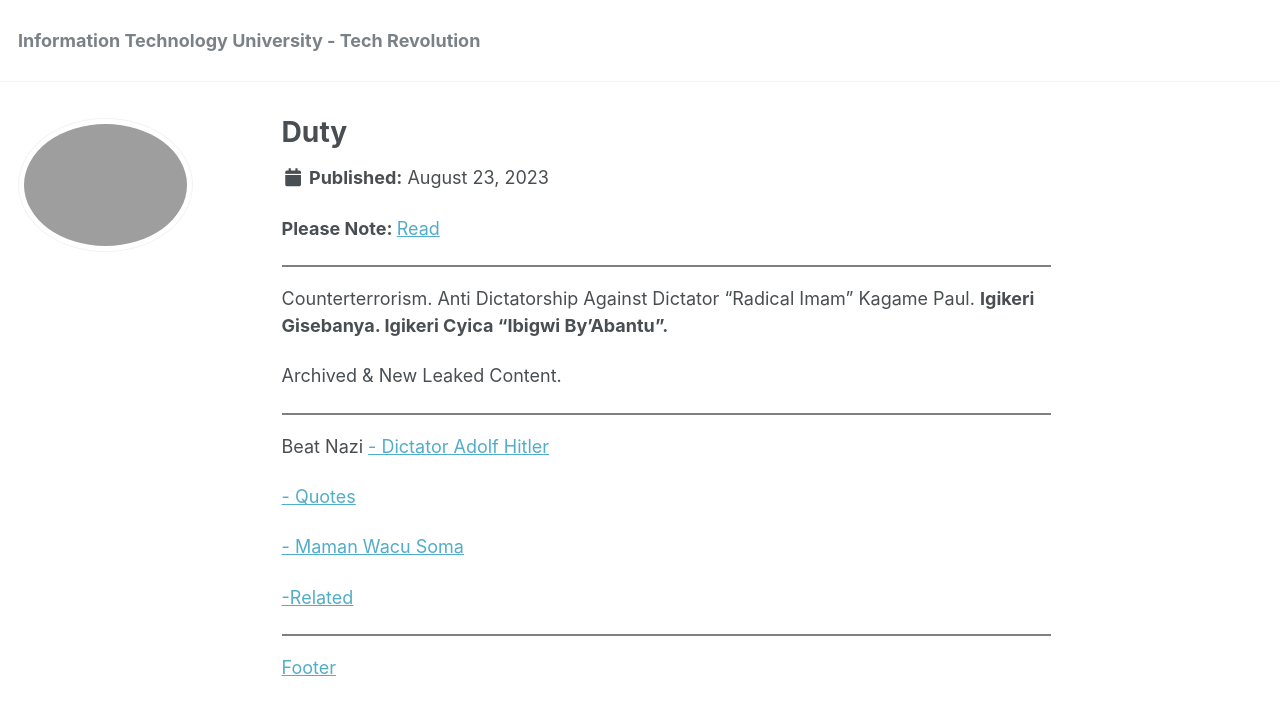
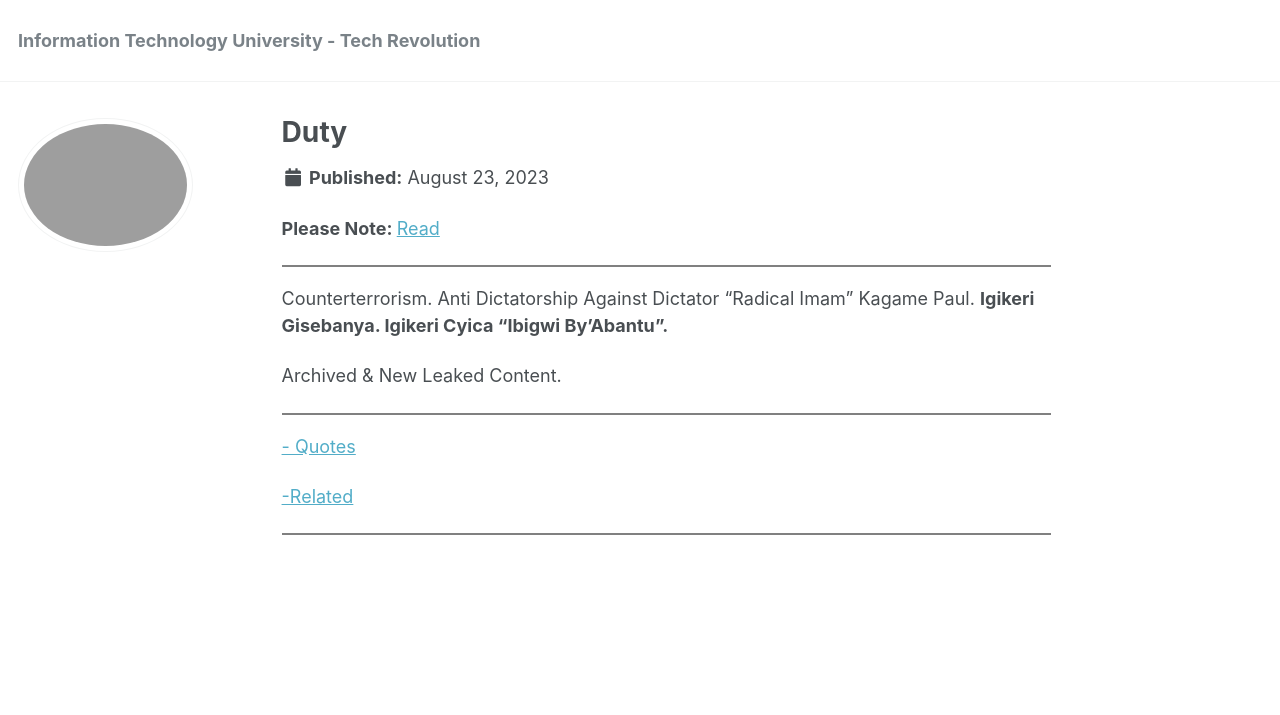
Before and after one commit to phdcsseiden/phdcsseiden.github.io, a Jekyll site: the page built from _pages/Duty.md, in a window 1280 px wide. Shown: the top 715 px of the page. Built offline with Jekyll 4.4.1, drawn with Linux system fonts in a browser that asks for light colours.

Commit message:
Update Duty.md

```diff
--- a/_pages/Duty.md
+++ b/_pages/Duty.md
@@ -27,15 +27,7 @@ Counterterrorism. Anti Dictatorship Against Dictator "Radical Imam" Kagame Paul.
 
 
 
-Beat Nazi  <a href=" https://phdcsseiden.github.io/Hitler/ "> - Dictator Adolf Hitler  </a>
-
-
-
 <a href=" https://phdcsseiden.github.io/quotes/ "> - Quotes  </a>
-
-
-
-<a href=" https://phdcsseiden.github.io/Wacu/ "> - Maman Wacu Soma  </a>
 
 
 
@@ -44,6 +36,3 @@ Beat Nazi  <a href=" https://phdcsseiden.github.io/Hitler/ "> - Dictator Adolf H
 
 
 <hr style="height:2px;border-width:0;color:gray;background-color:gray">
-
-
-<a href=" https://phdcsseiden.github.io/Footer/ "> Footer </a>
```
